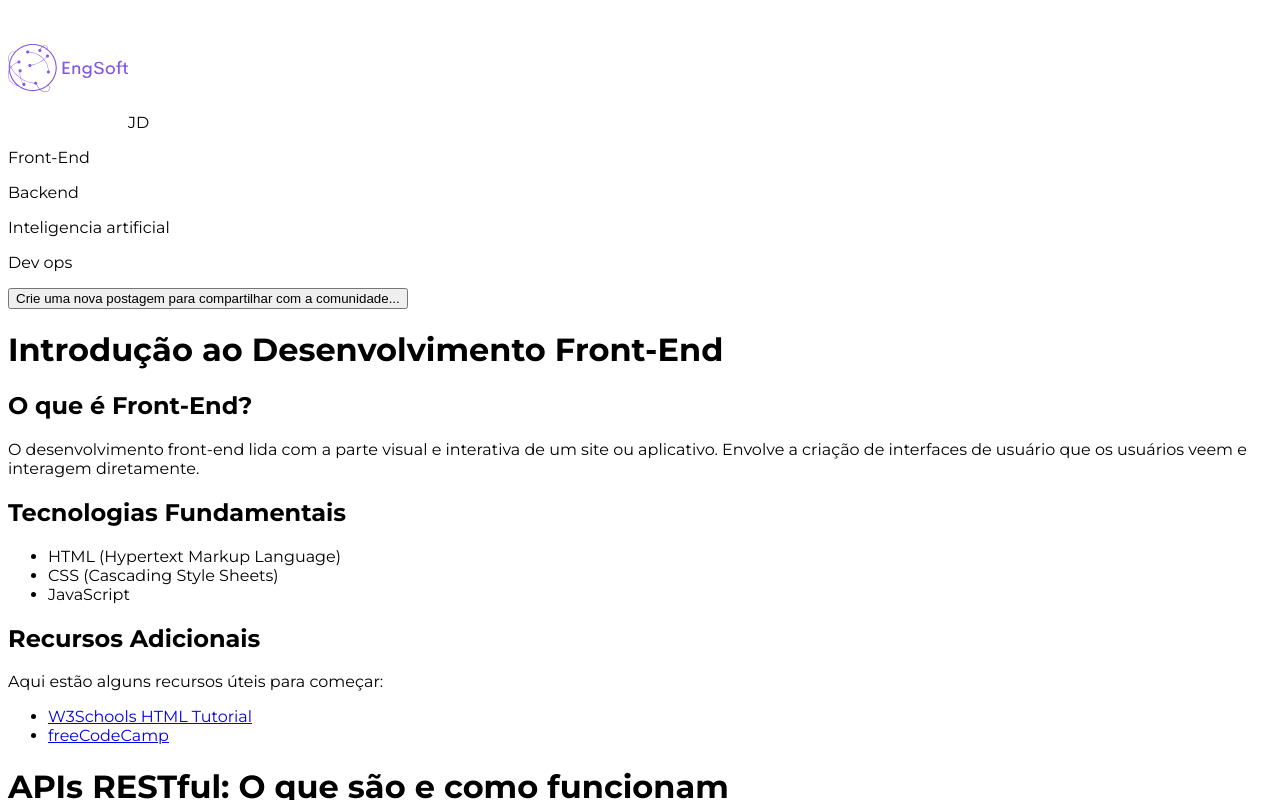
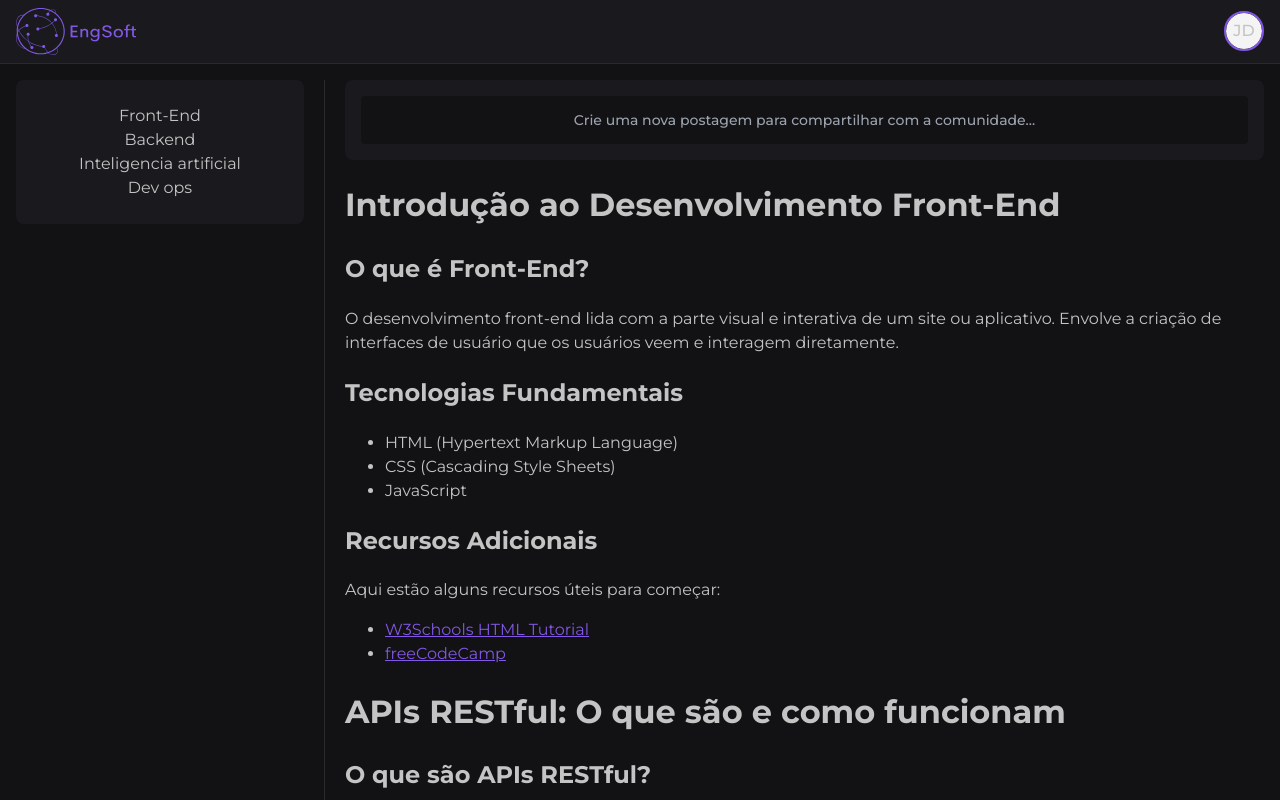
Before and after one commit to passosleo/blog-engsoft, a Next.js app in the folder frontend/: page /home in a window 1280 px wide. Shown: the top 800 px of the page. Built offline with nearby package versions, Linux system fonts and the light colour scheme.

Commit message:
fix: reset tailwind styles for posts

```diff
--- a/frontend/src/app/(private)/home/page.tsx
+++ b/frontend/src/app/(private)/home/page.tsx
@@ -5,8 +5,8 @@ import { Menu } from "@/components/Menu";
 import { Editor } from "@/components/Editor";
 import { Posts } from "@/components/Posts";
 
+
 export default function Home() {
-
   return (
     <div className="flex">
       <Menu />
--- a/frontend/src/components/Menu/index.tsx
+++ b/frontend/src/components/Menu/index.tsx
@@ -19,10 +19,10 @@ export function Menu() {
       <div className="bg-black-secundary h-36 w-72 rounded-lg px-4 py-6 flex flex-col items-center">
         {/* <CustomAvatar name="John Doe" /> */}
 
-          <p>Front-End</p>
-          <p>Backend</p>
-          <p>Inteligencia artificial</p>
-          <p>Dev ops</p>
+          <p className="m-0">Front-End</p>
+          <p className="m-0">Backend</p>
+          <p className="m-0">Inteligencia artificial</p>
+          <p className="m-0">Dev ops</p>
 
       </div>
     </div>
--- /dev/null
+++ b/frontend/src/components/Posts/Post/global.css
@@ -0,0 +1,232 @@
+h1 {
+  display: block;
+  font-size: 2em;
+  margin-block-start: 0.67em;
+  margin-block-end: 0.67em;
+  margin-inline-start: 0px;
+  margin-inline-end: 0px;
+  font-weight: bold;
+  unicode-bidi: isolate;
+}
+
+h2 {
+  display: block;
+  font-size: 1.5em;
+  margin-block-start: 0.83em;
+  margin-block-end: 0.83em;
+  margin-inline-start: 0px;
+  margin-inline-end: 0px;
+  font-weight: bold;
+  unicode-bidi: isolate;
+}
+
+h3 {
+  display: block;
+  font-size: 1.17em;
+  margin-block-start: 1em;
+  margin-block-end: 1em;
+  margin-inline-start: 0px;
+  margin-inline-end: 0px;
+  font-weight: bold;
+  unicode-bidi: isolate;
+}
+
+h4 {
+  display: block;
+  margin-block-start: 1.33em;
+  margin-block-end: 1.33em;
+  margin-inline-start: 0px;
+  margin-inline-end: 0px;
+  font-weight: bold;
+  unicode-bidi: isolate;
+}
+
+h5 {
+  display: block;
+  font-size: 0.83em;
+  margin-block-start: 1.67em;
+  margin-block-end: 1.67em;
+  margin-inline-start: 0px;
+  margin-inline-end: 0px;
+  font-weight: bold;
+  unicode-bidi: isolate;
+}
+
+h6 {
+  display: block;
+  font-size: 0.67em;
+  margin-block-start: 2.33em;
+  margin-block-end: 2.33em;
+  margin-inline-start: 0px;
+  margin-inline-end: 0px;
+  font-weight: bold;
+  unicode-bidi: isolate;
+}
+
+p {
+  display: block;
+  margin-block-start: 1em;
+  margin-block-end: 1em;
+  margin-inline-start: 0px;
+  margin-inline-end: 0px;
+  unicode-bidi: isolate;
+}
+
+a {
+  cursor: pointer;
+  text-decoration: underline;
+  color: #8257E5;
+}
+
+b, strong  {
+  font-weight: bold;
+}
+
+i, em {
+  font-style: italic;
+}
+
+small {
+  font-size: smaller;
+}
+
+del {
+  text-decoration: line-through;
+}
+
+ins, u {
+  text-decoration: underline;
+}
+
+sub {
+  vertical-align: sub;
+  font-size: smaller;
+}
+
+sup {
+  vertical-align: super;
+  font-size: smaller;
+}
+
+mark {
+  background-color: mark;
+  color: marktext;
+}
+
+abbr[title] {
+  text-decoration: underline dotted;
+}
+
+pre {
+  display: block;
+  font-family: monospace;
+  unicode-bidi: isolate;
+  white-space: pre;
+  margin: 1em 0px;
+}
+
+code {
+  font-family: monospace;
+}
+
+blockquote {
+  display: block;
+  margin-block-start: 1em;
+  margin-block-end: 1em;
+  margin-inline-start: 40px;
+  margin-inline-end: 40px;
+  unicode-bidi: isolate;
+}
+
+q {
+  display: inline;
+}
+
+q::before {
+  content: open-quote;
+}
+
+q::after {
+  content: close-quote;
+}
+
+table {
+  display: table;
+  border-collapse: separate;
+  box-sizing: border-box;
+  text-indent: initial;
+  unicode-bidi: isolate;
+  border-spacing: 2px;
+  border-color: gray;
+}
+
+tbody {
+  display: table-row-group;
+  vertical-align: middle;
+  unicode-bidi: isolate;
+  border-color: inherit;
+}
+
+tr {
+  display: table-row;
+  vertical-align: inherit;
+  unicode-bidi: isolate;
+  border-color: inherit;
+}
+
+th {
+  display: table-cell;
+  vertical-align: inherit;
+  font-weight: bold;
+  text-align: -internal-center;
+  unicode-bidi: isolate;
+}
+
+ul {
+  display: block;
+  list-style-type: disc;
+  margin-block-start: 1em;
+  margin-block-end: 1em;
+  margin-inline-start: 0px;
+  margin-inline-end: 0px;
+  padding-inline-start: 40px;
+  unicode-bidi: isolate;
+}
+
+ol {
+  display: block;
+  list-style-type: decimal;
+  margin-block-start: 1em;
+  margin-block-end: 1em;
+  margin-inline-start: 0px;
+  margin-inline-end: 0px;
+  padding-inline-start: 40px;
+  unicode-bidi: isolate;
+}
+
+li {
+  display: list-item;
+  text-align: -webkit-match-parent;
+  unicode-bidi: isolate;
+}
+
+button {
+  font-size: 0.875rem;
+  line-height: 1.25rem;
+  color: #fafafa;
+  padding: 8px 16px;
+  border-radius: 0.5rem;
+  background-color: #8257E5;
+  font-weight: 500;
+  height: 2.5rem;
+  display: flex;
+  align-items: center;
+  justify-content: center;
+  cursor: pointer;
+  text-transform: none;
+  transition: all 0.2s ease;
+}
+
+button:hover {
+  background-color: #7852d1;
+}
--- a/frontend/src/components/Posts/Post/index.tsx
+++ b/frontend/src/components/Posts/Post/index.tsx
@@ -1,4 +1,5 @@
 import ReactHtmlParser from "react-html-parser";
+import "./global.css";
 
 type Props = {
   post: {
--- a/frontend/src/components/Posts/index.tsx
+++ b/frontend/src/components/Posts/index.tsx
@@ -18,7 +18,7 @@ const postsTI = [
   {
     category: "DevOps",
     tittle: "Implementando CI/CD com Jenkins",
-    content: "<h2>O que é CI/CD?</h2><p>CI/CD (Integração Contínua / Entrega Contínua) é uma prática de desenvolvimento de software em que as alterações de código são automaticamente testadas e preparadas para implantação em um ambiente de produção.</p><h2>Jenkins</h2><p>O Jenkins é uma ferramenta popular para automação de CI/CD. Ele oferece uma variedade de plugins e uma interface amigável para configurar pipelines de integração e entrega.</p><h2>Como Implementar com Jenkins</h2><p>Veja como configurar um pipeline de CI/CD para um projeto de exemplo usando Jenkins:</p><ul><li><a href='https://www.jenkins.io/doc/tutorials/build-a-node-js-and-react-app-with-npm/'>Jenkins Tutorial: Build a Node.js and React app with npm</a></li></ul>",
+    content: "<h2>O que é CI/CD?</h2><p>CI/CD (Integração Contínua / Entrega Contínua) é uma prática de desenvolvimento de software em que as alterações de código são automaticamente testadas e preparadas para implantação em um ambiente de produção.</p><h2>Jenkins</h2><p>O Jenkins é uma ferramenta popular para automação de CI/CD. Ele oferece uma variedade de plugins e uma interface amigável para configurar pipelines de integração e entrega.</p><h2>Como Implementar com Jenkins</h2><p>Veja como configurar um pipeline de CI/CD para um projeto de exemplo usando Jenkins:</p><ul><li><a href='https://www.jenkins.io/doc/tutorials/build-a-node-js-and-react-app-with-npm/'>Jenkins Tutorial: Build a Node.js and React app with npm</a></li></ul> <br /> <button>Leia mais </button>",
     author: "Ray Melo",
     publishedAt: new Date("2024-03-11 08:13:30"),
   }
--- a/frontend/src/styles/globals.css
+++ b/frontend/src/styles/globals.css
@@ -1,4 +1,4 @@
-/* @tailwind base;
+  @tailwind base;
 @tailwind components;
 @tailwind utilities;
 
@@ -51,8 +51,6 @@
   }
 }
 
-
-
 @layer base {
   * {
     @apply border-border;
@@ -80,4 +78,4 @@
 html, body {
   background-color: #121214;
   color: #C4C4C4;
-} */
+}
```
